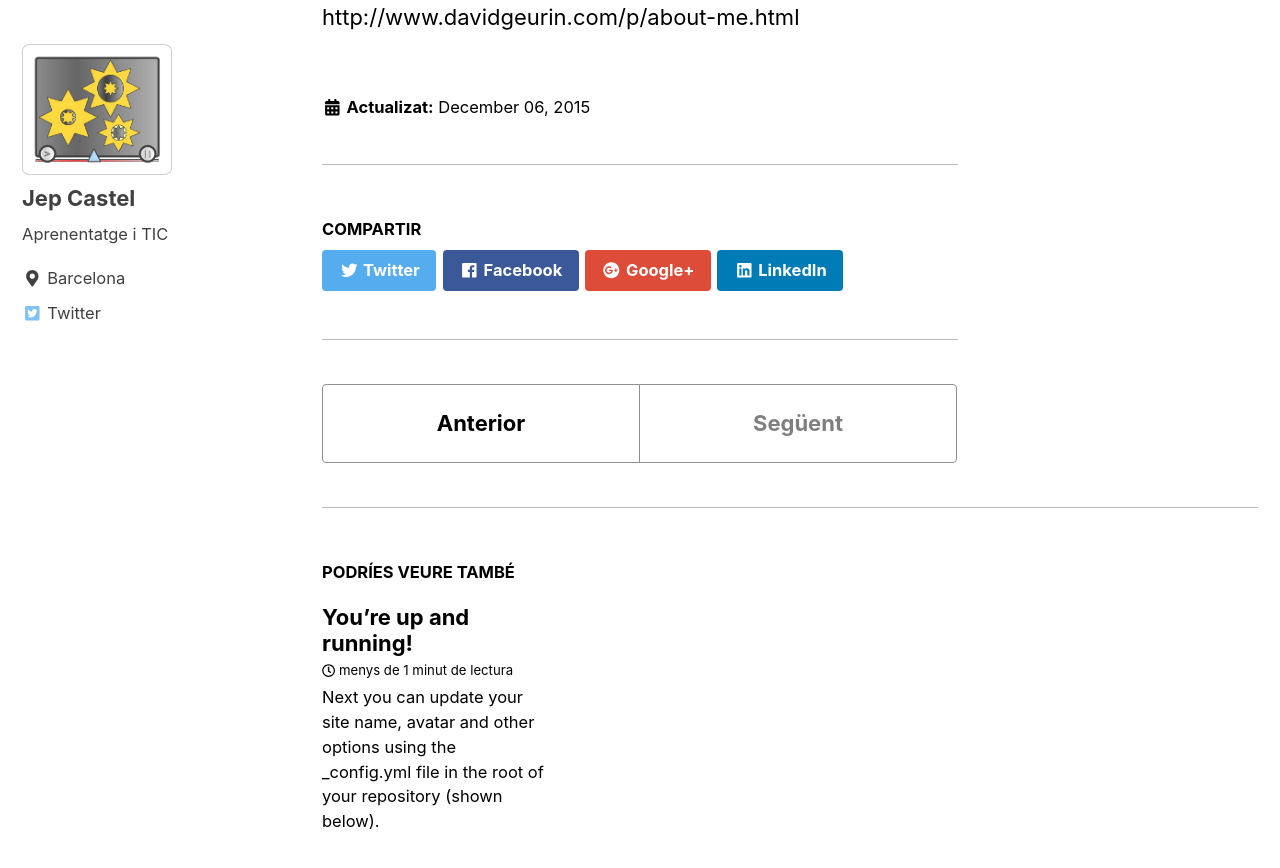
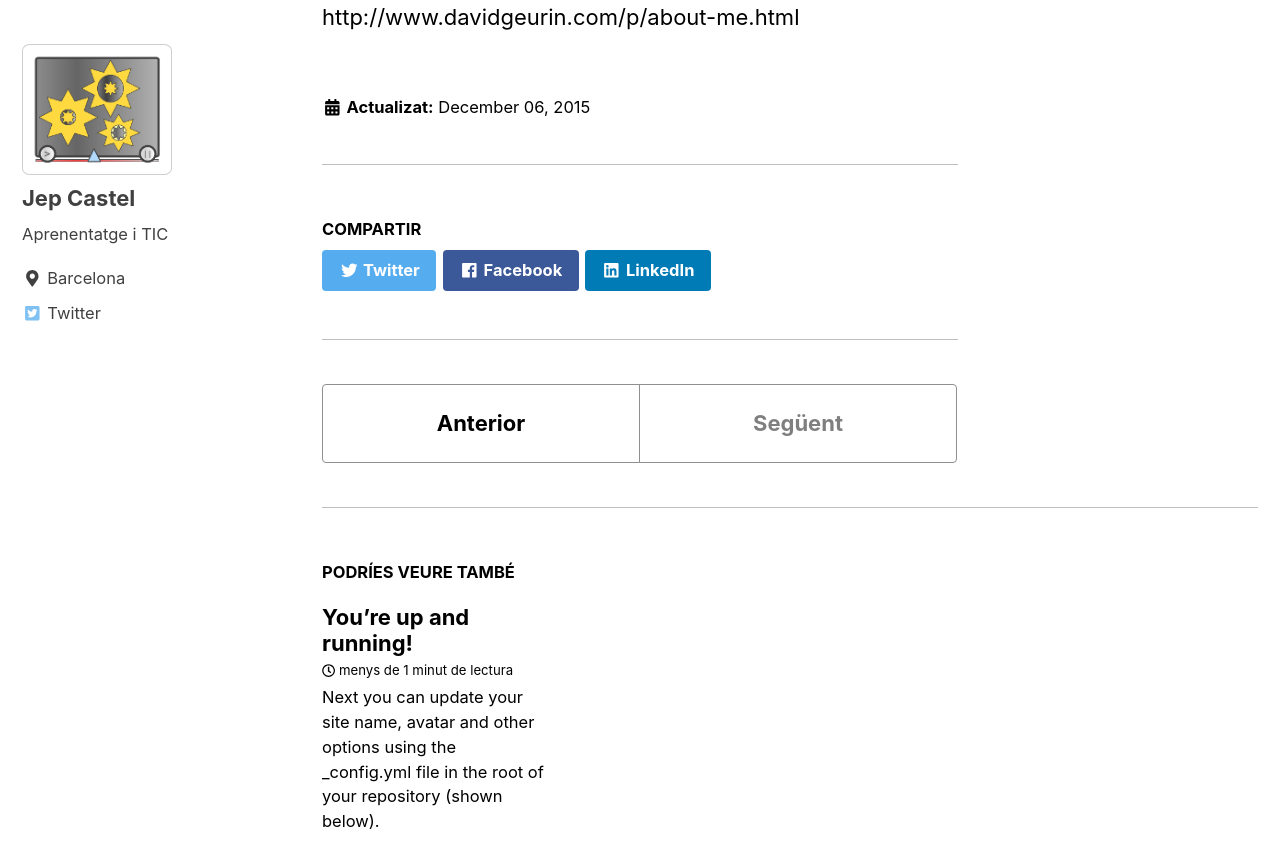
Before and after one commit to jepcastel/github.io, a Jekyll site: the page built from _posts/2015-12-6-Vigila-no-badis.md, in a window 1280 px wide and 900 px high, scrolled down 1332 px. Shown: the top 868 px of the window. Built offline with Jekyll 4.4.1, drawn with Linux system fonts in a browser that asks for light colours; nearby versions of some CDN libraries.

Commit message:
Update social-share.html

```diff
--- a/_includes/social-share.html
+++ b/_includes/social-share.html
@@ -7,7 +7,7 @@
 
   <a href="https://www.facebook.com/sharer/sharer.php?u={{ page.url | absolute_url | url_encode }}" class="btn btn--facebook" onclick="window.open(this.href, 'window', 'left=20,top=20,width=500,height=500,toolbar=1,resizable=0'); return false;" title="{{ site.data.ui-text[site.locale].share_on_label | default: 'Share on' }} Facebook"><i class="fab fa-fw fa-facebook" aria-hidden="true"></i><span> Facebook</span></a>
 
-  <a href="https://plus.google.com/share?url={{ page.url | absolute_url | url_encode }}" class="btn btn--google-plus" onclick="window.open(this.href, 'window', 'left=20,top=20,width=500,height=500,toolbar=1,resizable=0'); return false;" title="{{ site.data.ui-text[site.locale].share_on_label | default: 'Share on' }} Google Plus"><i class="fab fa-fw fa-google-plus" aria-hidden="true"></i><span> Google+</span></a>
+  <!-- <a href="https://plus.google.com/share?url={{ page.url | absolute_url | url_encode }}" class="btn btn--google-plus" onclick="window.open(this.href, 'window', 'left=20,top=20,width=500,height=500,toolbar=1,resizable=0'); return false;" title="{{ site.data.ui-text[site.locale].share_on_label | default: 'Share on' }} Google Plus"><i class="fab fa-fw fa-google-plus" aria-hidden="true"></i><span> Google+</span></a> -->
 
   <a href="https://www.linkedin.com/shareArticle?mini=true&url={{ page.url | absolute_url | url_encode }}" class="btn btn--linkedin" onclick="window.open(this.href, 'window', 'left=20,top=20,width=500,height=500,toolbar=1,resizable=0'); return false;" title="{{ site.data.ui-text[site.locale].share_on_label | default: 'Share on' }} LinkedIn"><i class="fab fa-fw fa-linkedin" aria-hidden="true"></i><span> LinkedIn</span></a>
 </section>
```
